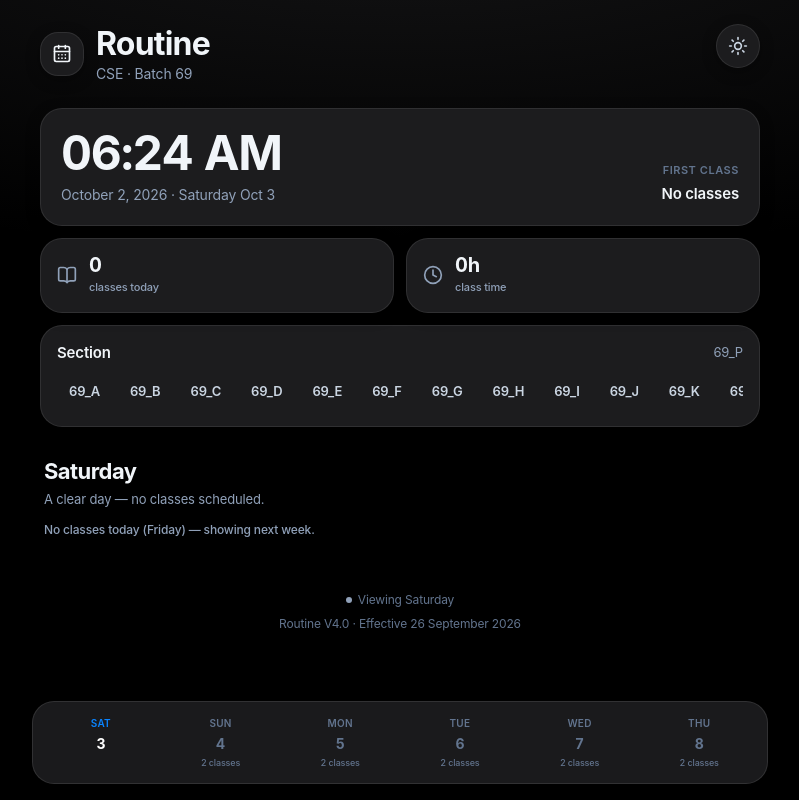
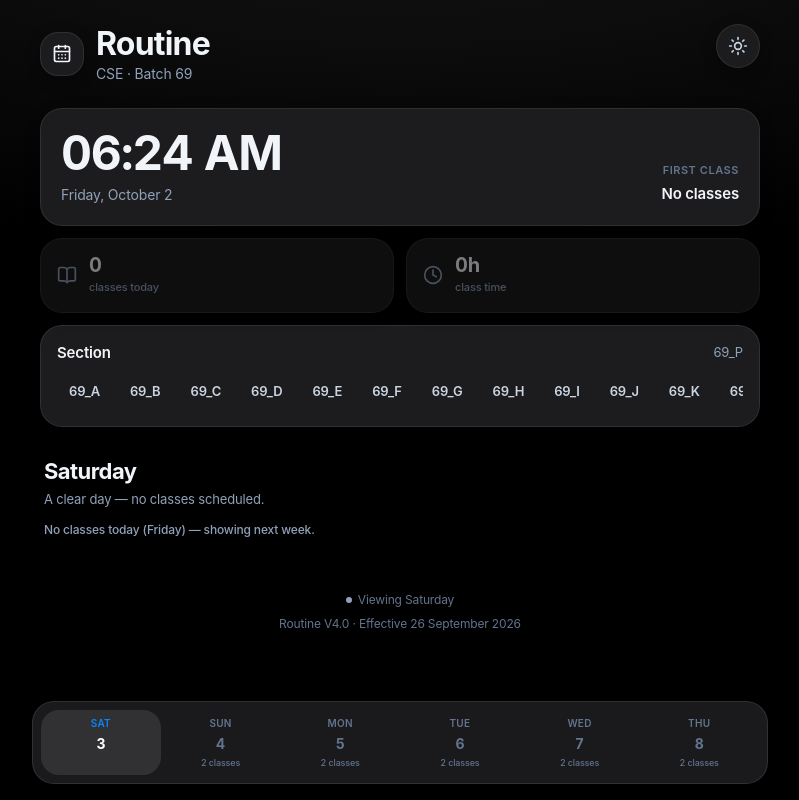
Before and after one commit to Darkedgeblood/routine-scrapper-max, a Next.js app: page / in a window 1280 px wide. Shown: the whole page, without its empty margins (240-1039 px from the left). Built offline with nearby package versions, Linux system fonts and the light colour scheme.

Commit message:
Add files via upload

```diff
--- a/app/page.tsx
+++ b/app/page.tsx
@@ -294,8 +294,7 @@ export default function Page() {
                   {isMounted && now ? now.toLocaleTimeString('en-US', { hour: '2-digit', minute: '2-digit' }) : '12:00 AM'}
                 </p>
                 <p className="mt-2 text-sm text-slate-500 dark:text-slate-400">
-                  {isMounted && now ? now.toLocaleDateString('en-US', { month: 'long', day: 'numeric', year: 'numeric' }) : 'Loading date…'}
-                  {selectedDateLabel ? ` · ${FULL_DAYS[selectedDay]} ${selectedDateLabel}` : ''}
+                  {isMounted && now ? now.toLocaleDateString('en-US', { weekday: 'long', month: 'long', day: 'numeric' }) : 'Loading date…'}
                 </p>
               </div>
               <div className="text-right">
@@ -312,14 +311,14 @@ export default function Page() {
 
           {/* Today at a glance */}
           <section className={`mt-3 grid gap-3 ${personal ? 'grid-cols-3' : 'grid-cols-2'}`}>
-            <div className="panel flex items-center gap-3 rounded-3xl p-4">
+            <div className={`panel flex items-center gap-3 rounded-3xl p-4 transition-opacity ${regularCount === 0 ? 'opacity-50' : ''}`}>
               <BookOpen className="size-5 shrink-0 text-slate-400" />
               <div className="min-w-0">
                 <p className="text-xl font-bold leading-none tabular-nums">{regularCount}</p>
                 <p className="mt-1 truncate text-[11px] font-medium text-slate-500 dark:text-slate-400">classes today</p>
               </div>
             </div>
-            <div className="panel flex items-center gap-3 rounded-3xl p-4">
+            <div className={`panel flex items-center gap-3 rounded-3xl p-4 transition-opacity ${totalDurationMinutes === 0 ? 'opacity-50' : ''}`}>
               <Clock className="size-5 shrink-0 text-slate-400" />
               <div className="min-w-0">
                 <p className="text-xl font-bold leading-none tabular-nums">
@@ -347,7 +346,7 @@ export default function Page() {
               <p className="text-[15px] font-semibold">Section</p>
               <p className="text-[13px] text-slate-500 dark:text-slate-400">{selectedSection}</p>
             </div>
-            <div className="mt-3 flex gap-1.5 overflow-x-auto pb-0.5">
+            <div className="mt-3 flex gap-1.5 overflow-x-auto pb-0.5 [&::-webkit-scrollbar]:hidden [-ms-overflow-style:none] [scrollbar-width:none]">
               {SECTIONS.map((section) => (
                 <button
                   key={section}
@@ -507,7 +506,9 @@ export default function Page() {
                     onClick={() => selectDay(day)}
                     aria-current={isToday ? 'date' : undefined}
                     aria-pressed={active}
-                    className={`flex flex-1 flex-col items-center gap-0.5 rounded-2xl py-1.5 transition ${FOCUS_RING}`}
+                    className={`flex flex-1 flex-col items-center gap-0.5 rounded-2xl py-1.5 transition ${
+                      active ? 'bg-black/5 dark:bg-white/10' : 'hover:bg-black/5 dark:hover:bg-white/5'
+                    } ${FOCUS_RING}`}
                   >
                     <span className={`text-[10px] font-semibold uppercase tracking-wide ${active ? IOS_BLUE : 'text-slate-400 dark:text-slate-500'}`}>
                       {day}
```
